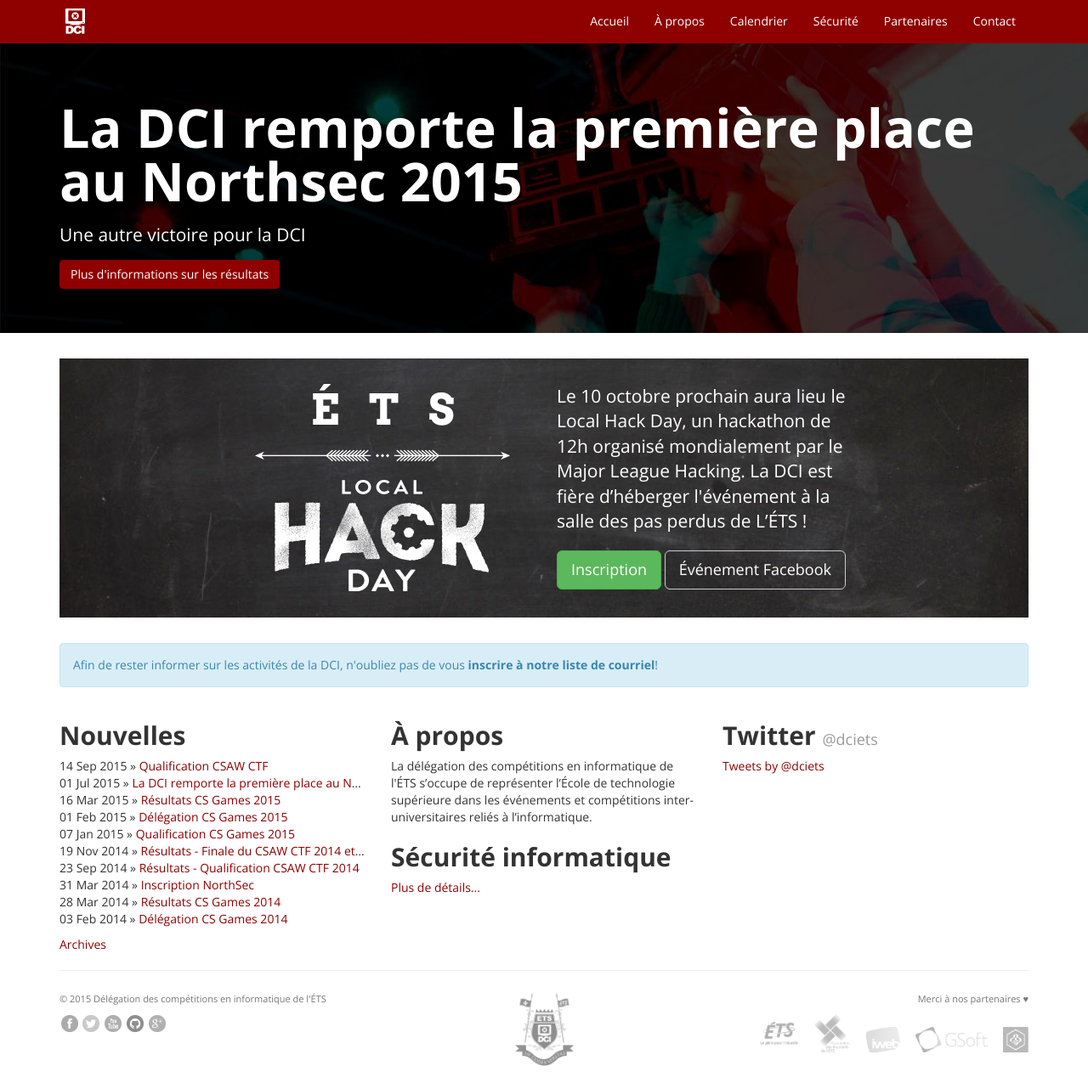
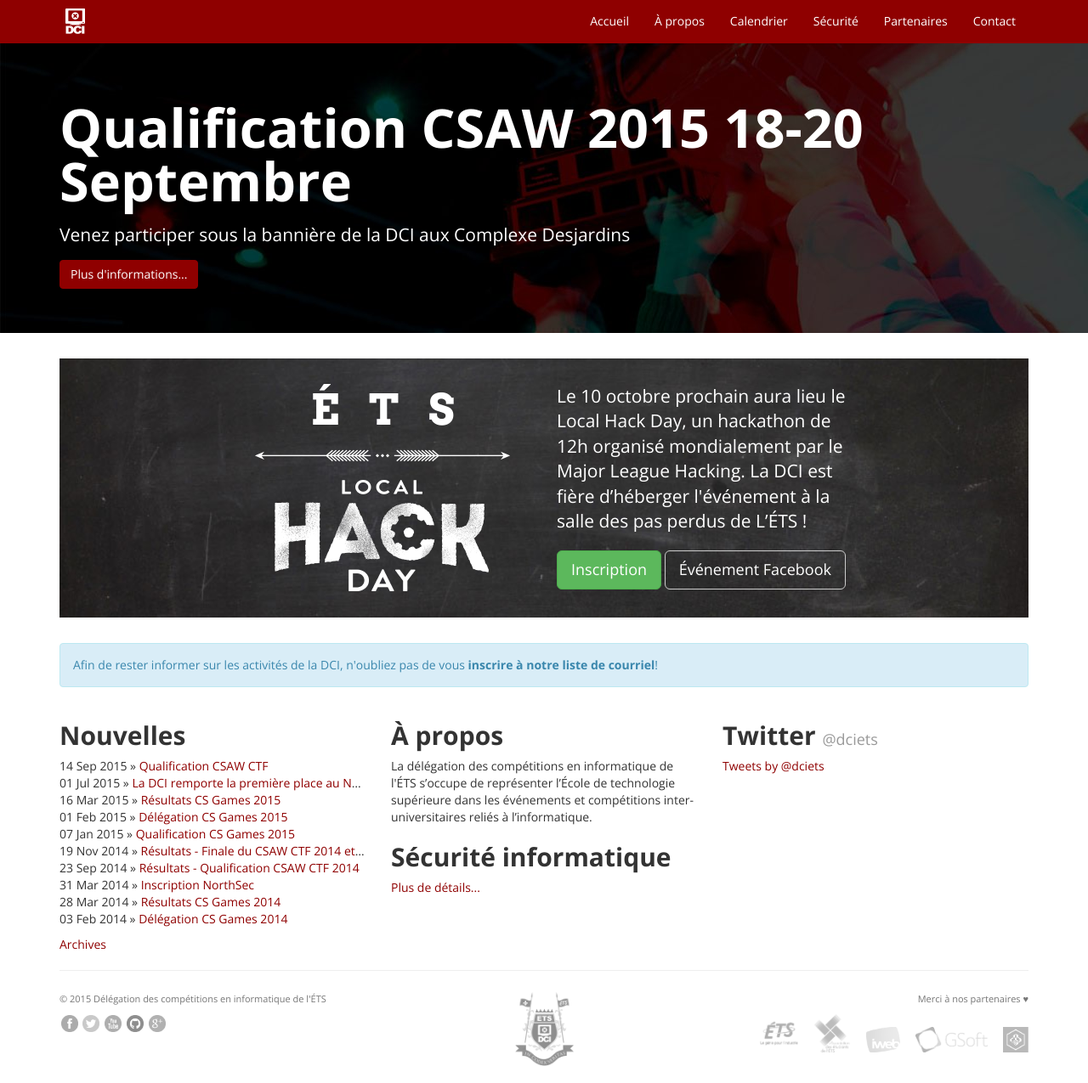
Before and after one commit to dciets/dciets.github.io, a Jekyll site: the page built from index.html, in a window 1280 px wide and 1275 px high. Shown: the whole window at 85% size. Built offline with Jekyll 4.4.1, drawn with Linux system fonts in a browser that asks for light colours; Markdown is read by kramdown in place of the engine named in the settings; comment, search, counter and statistics services are not loaded.

Commit message:
Add CSAW on frontpage

```diff
--- a/index.html
+++ b/index.html
@@ -4,9 +4,9 @@
 <!-- Jumbotron -->
 <div class='jumbotron'>
   <div class='container'>
-    <h1>La DCI remporte la première place au Northsec 2015</h1>
-    <div class='p'>Une autre victoire pour la DCI</div>
-    <a class='btn btn-primary btn-md' href='/news/2015/07/01/la-dci-remport-la-premiere-place-au-northsec/'>Plus d'informations sur les r&eacute;sultats</a>
+    <h1>Qualification CSAW 2015 18-20 Septembre</h1>
+    <div class='p'>Venez participer sous la bannière de la DCI aux Complexe Desjardins</div>
+    <a class='btn btn-primary btn-md' href='news/2015/09/14/qualification-csaw-2015/'>Plus d'informations...</a>
   </div>
 </div>
 
```
